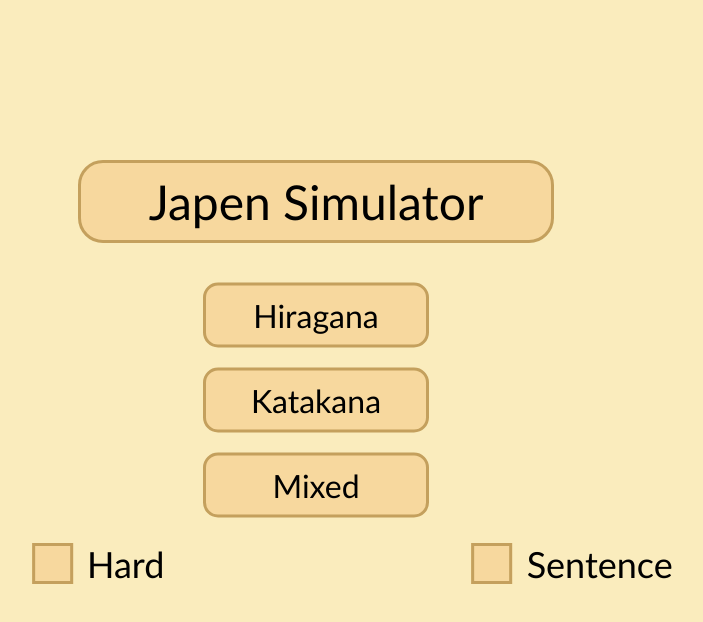
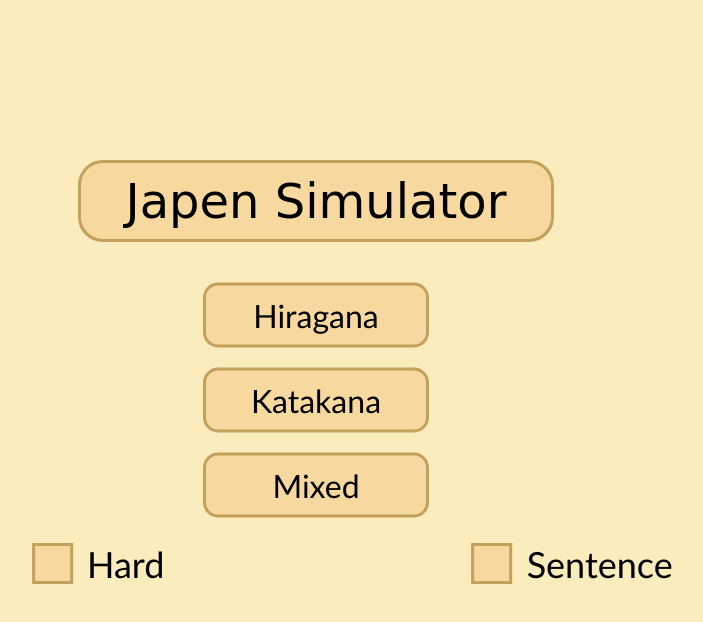
Before and after one commit to Yyct/Yyct.github.io, a plain HTML site: page index.html in a window 1280 px wide. Shown: the whole page, without its empty margins (324-1027 px from the left). Drawn offline with Linux system fonts and the light colour scheme.

Commit message:
Update style.css

```diff
--- a/style.css
+++ b/style.css
@@ -19,7 +19,7 @@ body {
 
 #title {
     width: 450px;
-    font-family: 'Gill Sans', 'Gill Sans MT', Calibri, 'Trebuchet MS', sans-serif;
+    font-family: "Apple Chancery", cursive;
     font-size: 300%;
     text-align: center;
     background-color: #f7d89e;
```
